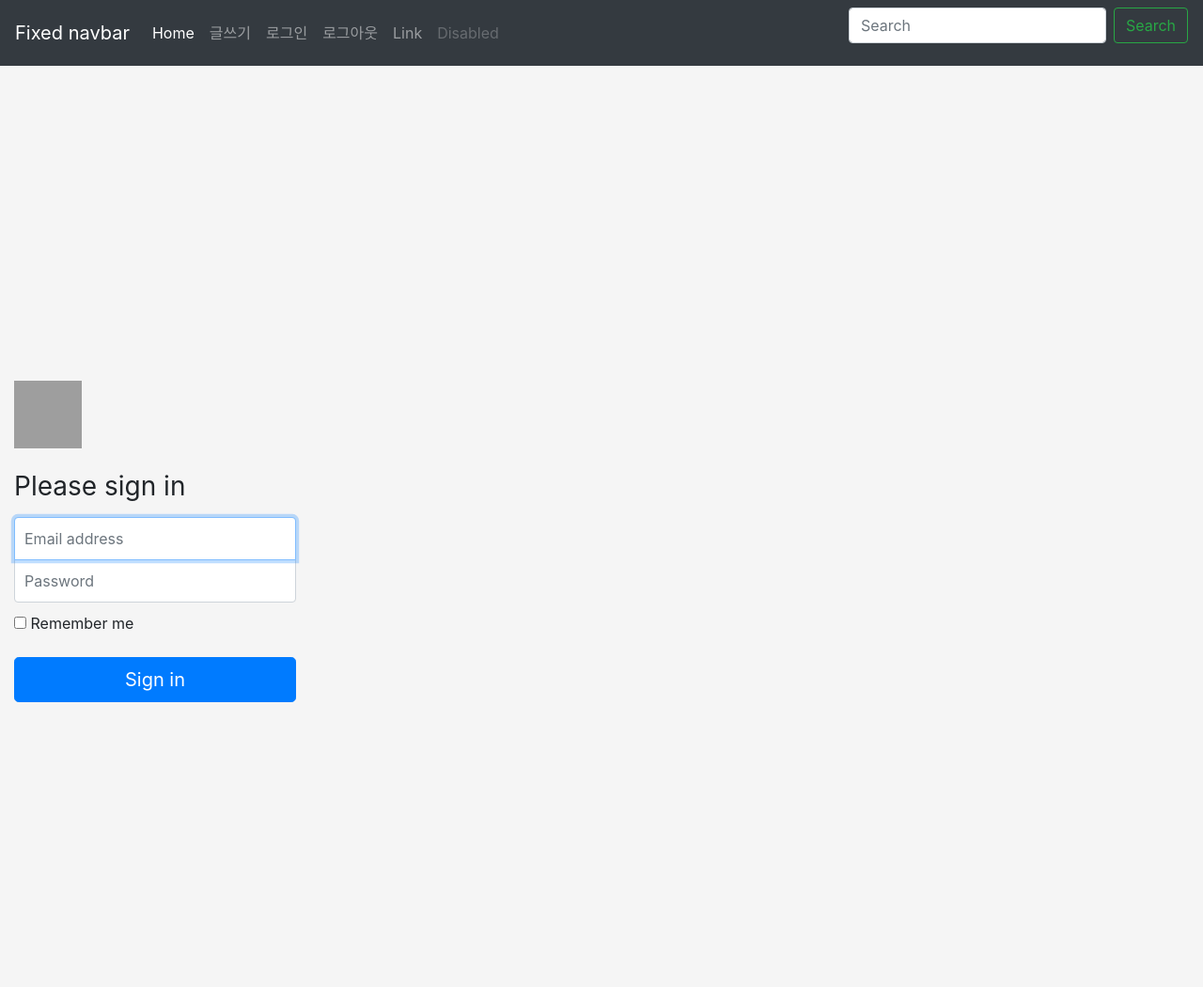
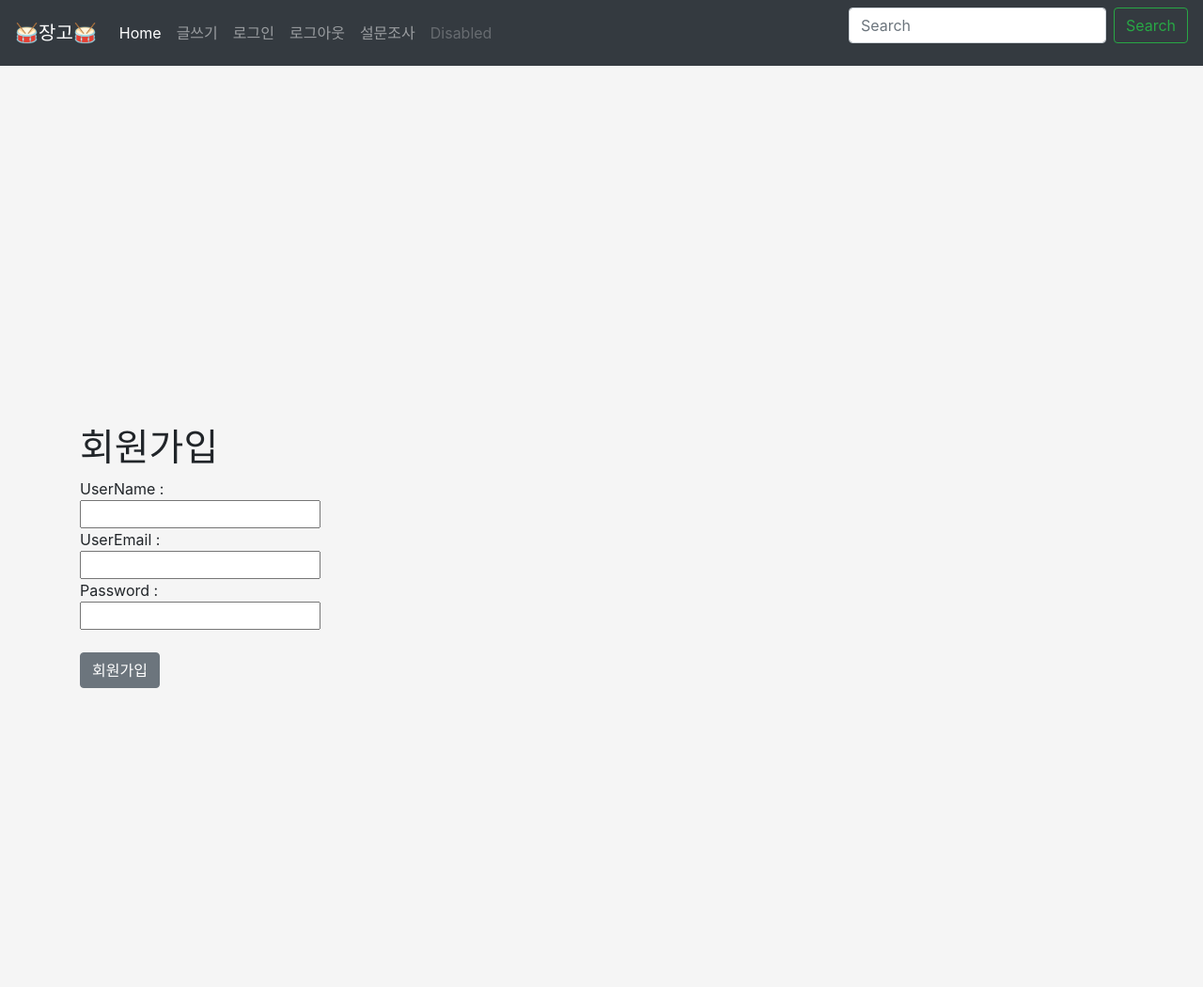
Before and after one commit to You-hyeonyeong/Django_study, a Django app: page /signin/ in a window 1280 px wide. Shown: the top 1050 px of the page at 94% size. Run offline with Django 3.2, Linux system fonts and the light colour scheme; parts of the project's set-up code (start-up, migrations or seed data) failed here and were passed over; some libraries are stand-ins or nearby versions; grey boxes are pictures that could not be loaded.

Commit message:
회원가입은 성공

```diff
--- a/blogapp/admin.py
+++ b/blogapp/admin.py
@@ -4,6 +4,5 @@ from .models import Blog
 from .models import Comment
 
 # Register your models here.
-
 admin.site.register(Blog)
 admin.site.register(Comment)
--- a/blogapp/forms.py
+++ b/blogapp/forms.py
@@ -10,6 +10,7 @@ class CreateBlog(forms.ModelForm):
         # 'widgets'을 지정하면, 장고에서 자체적으로 제공하는 폼의 형태를 빌려올 수 있습니다.
         # 'title'  TextInput가 형태가 맞는 형태이고, 'author'는 'Select'가  맞는 형태이므로 이를 적용하였습니다.
         # 'body'는 CKEditor 자체만의 위젯이 제공을 하므로 [CKEditorUploadingWidget]을 import하여 적용시켜주었습니다.
+        # 입력 양식은 type은 기본이 text이다. 따라서 다르게 지정해주고 싶을 경우 widget을 이용한다.
         widgets = {
             'title': forms.TextInput(
                 attrs={'class': 'form-control', 'style': 'width: 100%', 'placeholder': '제목을 입력하세요.'}
--- a/blogapp/templates/signin.html
+++ b/blogapp/templates/signin.html
@@ -2,24 +2,24 @@
 {% load static %}
 
 {% block content %}
+    <div class="container">
+        <h1>로그인</h1>
+        <form method="POST" action="{% url 'signin'%}">
+            {% csrf_token %}
+            <br>
+            UserEmail :
+            <br>
+            <input name="email" type="text">
+            <br>
+            Password :
+            <br>
+            <input name="password" type="password">
+            <br><br>
+            <input type="submit" class="btn btn-primary" value="확인">
+            <input type="submit" onclick="location.href='{% url 'signup.html' %}'" class="btn btn-secondary" value="회원가입">
 
-<div>
-<form class="form-signin">
-    {% csrf_token %}
-  <img class="mb-4" src="{{ site.baseurl }}/docs/{{ site.docs_version }}/assets/brand/bootstrap-solid.svg" alt="" width="72" height="72">
-  <h1 class="h3 mb-3 font-weight-normal">Please sign in</h1>
-  <label for="inputEmail" class="sr-only">Email address</label>
-  <input type="email" id="inputEmail" class="form-control" placeholder="Email address" size="50" required autofocus>
-  <label for="inputPassword" class="sr-only">Password</label>
-  <input type="password" id="inputPassword" class="form-control" placeholder="Password" required>
-  <div class="checkbox mb-3">
-    <label>
-      <input type="checkbox" value="remember-me"> Remember me
-    </label>
-  </div>
-  <button class="btn btn-lg btn-primary btn-block" type="submit">Sign in</button>
-  <p class="mt-5 mb-3 text-muted"></p>
-</form>
-</div>
+
+        </form>
+    </div>
 
 {% endblock %}
--- a/blogapp/templates/signup.html
+++ b/blogapp/templates/signup.html
@@ -11,15 +11,15 @@
             <br>
             <input name="username" type="text">
             <br>
-            UserId :
+            UserEmail :
             <br>
-            <input name="userid" type="text">
+            <input name="email" type="text">
             <br>
             Password :
             <br>
             <input name="password" type="password">
             <br><br>
-            <input type="submit" class="btn btn-primary" value="sign up">
+            <input type="submit" class="btn btn-secondary" value="회원가입">
 
         </form>
     </div>
--- a/blogapp/views.py
+++ b/blogapp/views.py
@@ -81,21 +81,29 @@ def oauth(request):
 def signup(request):
     if request.method == "POST":
         user = User.objects.create_user(
-            userid=request.POST["userid"], password=request.POST["password"], username=request.POST["username"])
+            email=request.POST["email"], password=request.POST["password"], username=request.POST["username"])
         auth.login(request, user)
-        return redirect(request, 'signup.html')
+        return redirect('complete.html')
     return render(request, 'signup.html')
 
 
 def signin(request):
     if request.method == "POST":
-        userid = request.POST['userid']
+        email = request.POST['email']
         password = request.POST['password']
-        user = auth.authenticate(request, userid=userid, password= password)
+        user = auth.authenticate(request, email=email, password= password)
         if user is not None:
             auth.login(request, user)
             return redirect('blogMain.html')
         else:
+            print("ddddd")
             return render(request, 'signin.html', {'error' : '올바르지 않은 이름 패스워드입니다.'})
     else:
-        return render(request, 'signin.html')
+        return render(request, 'signup.html')
+
+
+def survey(request):
+    return render(request, 'survey.html')
+
+def complete(request):
+    return render(request, 'complete.html')
--- a/firststudy/templates/base.html
+++ b/firststudy/templates/base.html
@@ -9,7 +9,7 @@
 
 <body>
 <nav class="navbar navbar-expand-md navbar-dark fixed-top bg-dark">
-    <a class="navbar-brand" href="{% url 'index' %}">Fixed navbar</a>
+    <a class="navbar-brand" href="{% url 'index' %}">🥁장고🥁</a>
     <button class="navbar-toggler" type="button" data-toggle="collapse" data-target="#navbarCollapse" aria-controls="navbarCollapse" aria-expanded="false" aria-label="Toggle navigation">
         <span class="navbar-toggler-icon"></span>
     </button>
@@ -28,7 +28,7 @@
                 <a class="nav-link" href="#">로그아웃</a>
             </li>
             <li class="nav-item">
-                <a class="nav-link" href="#">Link</a>
+                <a class="nav-link" href="{% url 'survey' %}">설문조사</a>
             </li>
             <li class="nav-item">
                 <a class="nav-link disabled" href="#">Disabled</a>
--- a/firststudy/urls.py
+++ b/firststudy/urls.py
@@ -30,5 +30,6 @@ urlpatterns = [
     path('oauth/', blogapp.views.oauth, name='oauth'),
     path('signup/', blogapp.views.signup, name='signup'),
     path('signin/', blogapp.views.signin, name='signin'),
+    path('survey/', blogapp.views.survey, name='survey'),
 ]
 urlpatterns += static(settings.MEDIA_URL, document_root=settings.MEDIA_ROOT)
```
Also changed, not shown: blogapp/templates/complete.html (added, +10 -0 lines), blogapp/templates/survey.html (added, +11 -0 lines).
